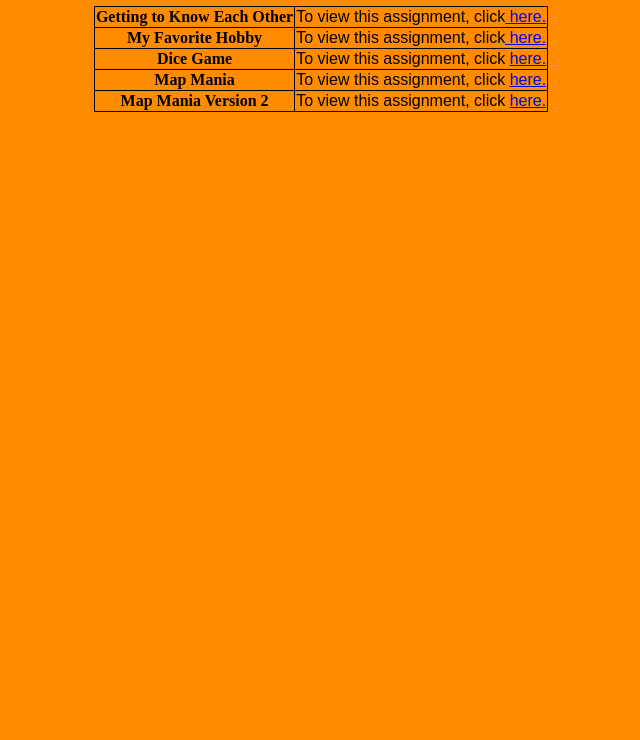
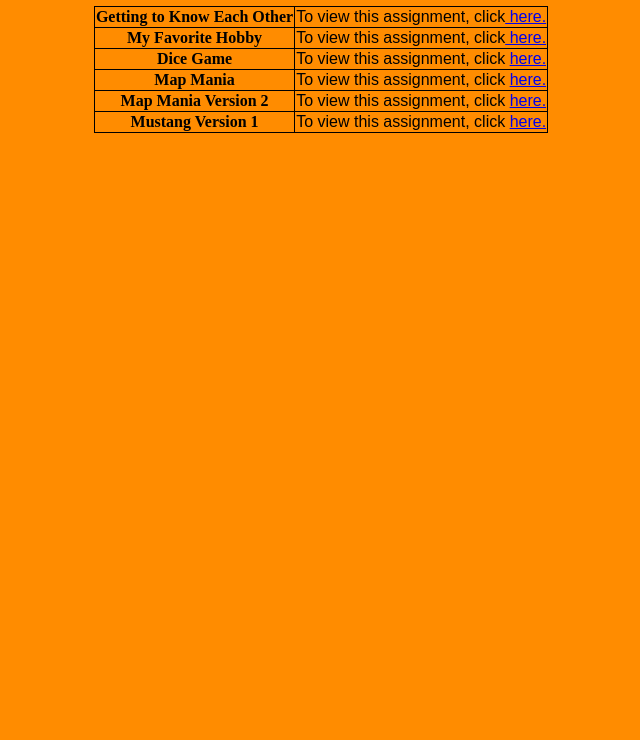
Before and after one commit to graceshotts15/Portfollio, a plain HTML site: page index.html in a window 1280 px wide. Shown: the part 60-800 px from the top of the page, without its empty margins (319-959 px from the left). Drawn offline with Linux system fonts and the light colour scheme.

Commit message:
Update index.html

```diff
--- a/index.html
+++ b/index.html
@@ -39,3 +39,8 @@
         </th>
         <td><p>To view this assignment, click <a href= "https://lively-stone-06eafbf10.azurestaticapps.net/index.html" target="_blank"> here.</a></p></td>
         </tr>
+        <th>
+            Mustang Version 1
+        </th>
+        <td><p>To view this assignment, click <a href= "https://wonderful-glacier-0d9ae2510.azurestaticapps.net/" target="_blank"> here.</a></p></td>
+        </tr>
```
